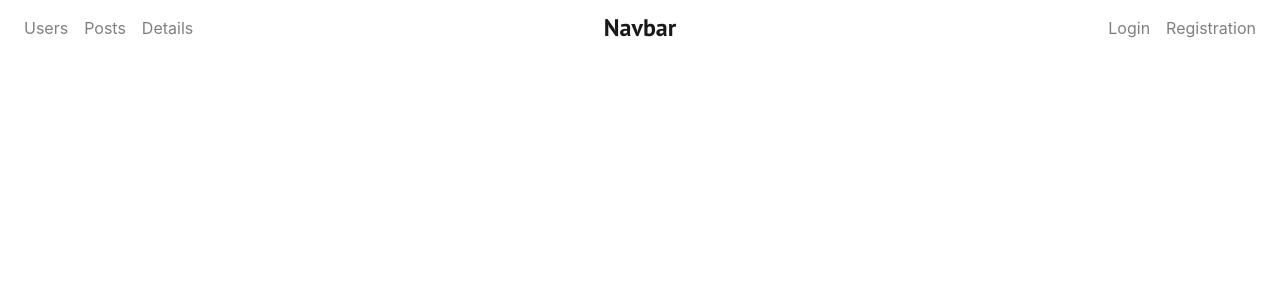
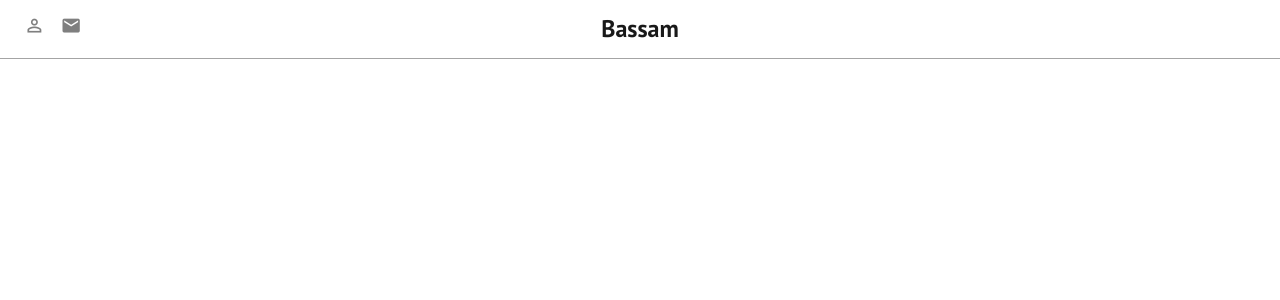
Before and after one commit to BassamxMednini/Angular-Website, an Angular app: page / in a window 1280 px wide. Shown: the top 300 px of the page. Built offline with nearby package versions, Linux system fonts and the light colour scheme.

Commit message:
Neue Icons eingefügt

```diff
--- a/src/app/navbar/navbar.component.css
+++ b/src/app/navbar/navbar.component.css
@@ -1,11 +1,19 @@
+.navbar {
+    border-bottom: 0.5px rgba(75, 75, 75, 0.5) solid;
+}
+
 .navbar-brand {
     position: absolute;
     width: 100%;
     left: 0;
-    top: 10;
     text-align: center;
     margin: auto;
     font-family: 'PT Sans', sans-serif;
     font-weight: bold;
     font-size: 1.5em;
 }
+
+
+.nav-item i {
+    font-size: 1.3rem;
+}
--- a/src/app/navbar/navbar.component.html
+++ b/src/app/navbar/navbar.component.html
@@ -1,5 +1,5 @@
 <nav class="navbar navbar-expand-lg navbar-light" style="background-color: #fff;">
-    <a class="navbar-brand" href="#">Navbar</a>
+    <a class="navbar-brand" href="#">Bassam</a>
     <button class="navbar-toggler" type="button" data-toggle="collapse" data-target="#navbarSupportedContent" aria-controls="navbarSupportedContent" aria-expanded="false" aria-label="Toggle navigation">
       <span class="navbar-toggler-icon"></span>
     </button>
@@ -7,21 +7,21 @@
     <div class="collapse navbar-collapse" id="navbarSupportedContent">
       <ul class="navbar-nav mr-auto">
         <li class="nav-item">
-          <a class="nav-link" href="#"><i class="fas fa-users"></i> Users</a>
+          <a class="nav-link" href="#"><i class="material-icons">perm_identity</i></a>
         </li>
         <li class="nav-item">
-          <a class="nav-link" href="#"><i class="fas fa-clipboard"></i> Posts</a>
+          <a class="nav-link" href="#"><i class="material-icons">local_post_office</i></a>
         </li>
         <li class="nav-item">
-          <a class="nav-link" href="#"><i class="fas fa-info-circle"></i> Details</a>
+          <a class="nav-link" href="#"></a>
         </li>
       </ul>
       <ul class="navbar-nav ml-auto">
           <li class="nav-item">
-            <a class="nav-link" href="#"><i class="fas fa-sign-in-alt"></i> Login</a>
+            <a class="nav-link" href="#"></a>
           </li>
           <li class="nav-item">
-            <a class="nav-link" href="#"><i class="fas fa-user-plus"></i> Registration</a>
+            <a class="nav-link" href="#"></a>
           </li>
         </ul>
     </div>
```
